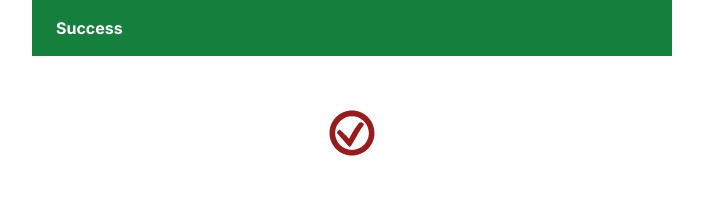
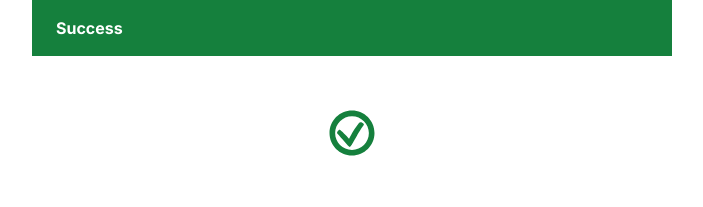
Before and after one commit to muky-albaneey/verification-pages, a Next.js app: page /verified in a window 1280 px wide. Shown: the top 207 px of the page, without its empty margins (288-991 px from the left). Built offline with nearby package versions, Linux system fonts and the light colour scheme.

Commit message:
all verifications

```diff
--- a/components/Verified.tsx
+++ b/components/Verified.tsx
@@ -7,7 +7,7 @@ const Verified = () => {
         <p className="font-bold mt[-300px]">Success</p>
       </header>
       <main className="h-80 w-full flex justify-around flex-col items-center p-4">
-        <h4 className="text-red-800 text-5xl text-green-700"><GiConfirmed /></h4>
+        <h4 className="text-5xl text-green-700"><GiConfirmed /></h4>
         <h4 className="text-green-800 font-bold text-center">Phone Number has been successfully confirmed!</h4>
         <button className="flex font-bold justify-center align-center bg-green-700 py-1 px-1">
             Continue
```
